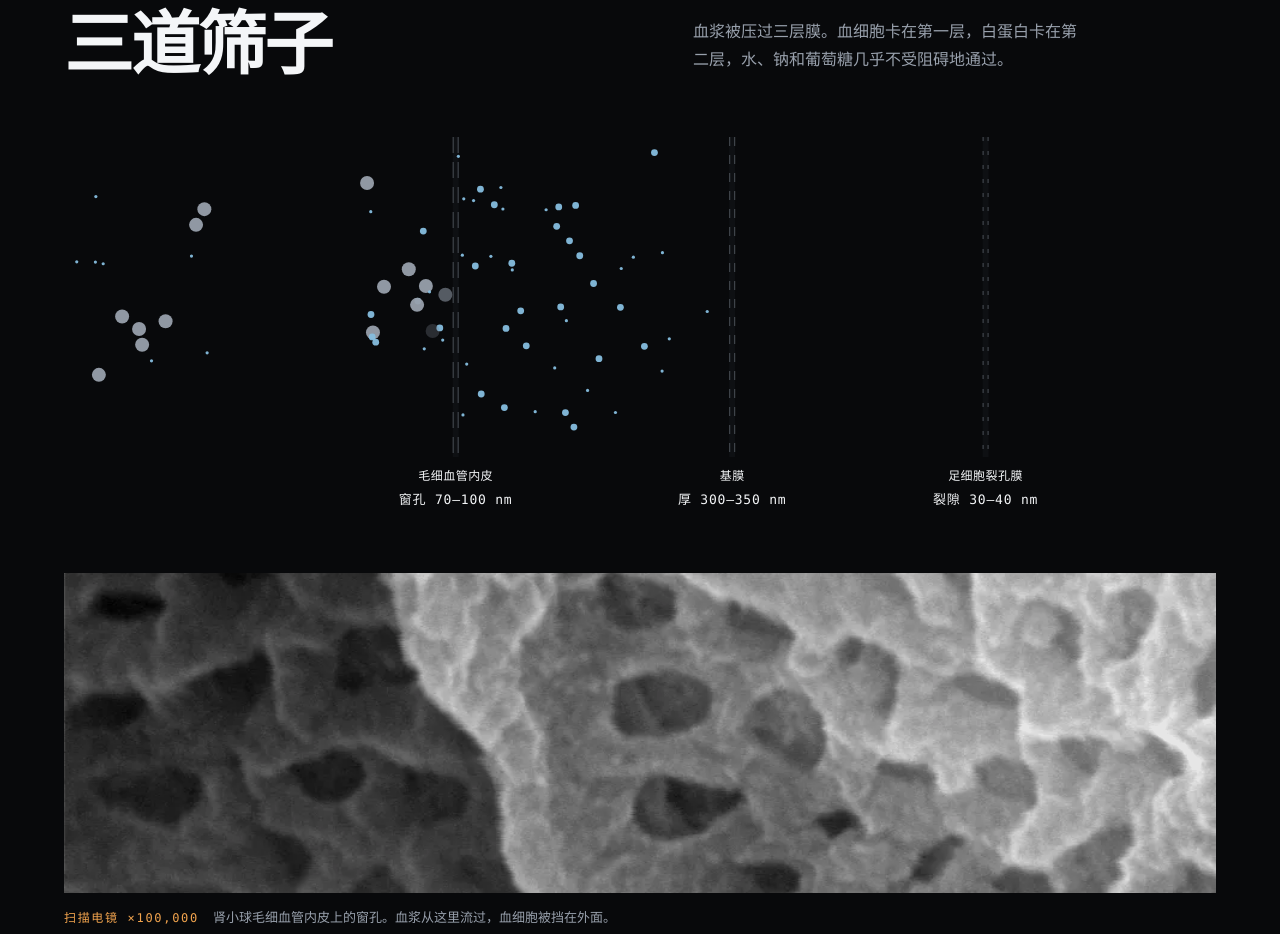
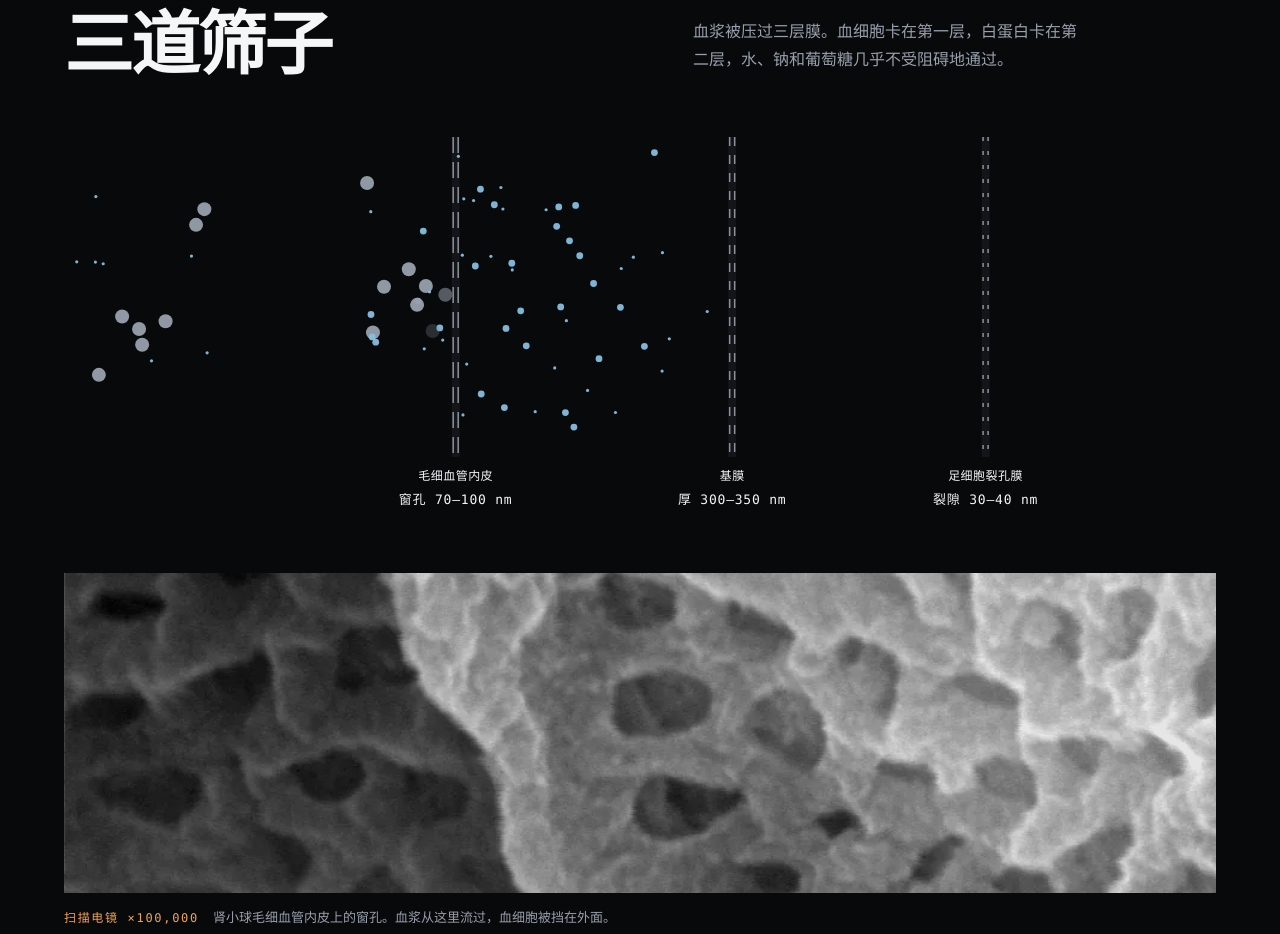
Before and after one commit to haomiaoyan/nephron, a React (Vite) app: page / in a window 1280 px wide. Shown: the part 940-1874 px from the top of the page. Built offline with nearby package versions, Linux system fonts and the light colour scheme.

Commit message:
style(section): 提高三道膜的对比度，让「筛子」本身可见

```diff
--- a/src/sections/FiltrationFlow.tsx
+++ b/src/sections/FiltrationFlow.tsx
@@ -68,15 +68,22 @@ export default function FiltrationFlow() {
     };
 
     const drawLayers = () => {
+      /* 三道膜：双虚线，孔径逐级变小（16/9 → 9/9 → 4/10）。
+         颜色用 --text-2 而不是 --text-3，透明度 0.9、线宽 1.5——
+         原来 0.5 / 1.1px 在实际渲染下几乎看不见，而这三条线就是「筛子」本体。 */
       const dash = [[16, 9], [9, 9], [4, 10]];
+
       LAYER_X.forEach((fx, i) => {
         const x = width * fx;
+
+        // 膜的极淡底带，让线不只是悬空的虚点
         ctx.fillStyle = muted;
-        ctx.globalAlpha = 0.06;
-        ctx.fillRect(x - 3, 0, 6, height);
-        ctx.globalAlpha = 0.5;
-        ctx.strokeStyle = muted;
-        ctx.lineWidth = 1.1;
+        ctx.globalAlpha = 0.1;
+        ctx.fillRect(x - 4, 0, 8, height);
+
+        ctx.globalAlpha = 0.9;
+        ctx.strokeStyle = cell;
+        ctx.lineWidth = 1.5;
         ctx.setLineDash(dash[i]);
         [-2.5, 2.5].forEach((off) => {
           ctx.beginPath();
@@ -85,6 +92,7 @@ export default function FiltrationFlow() {
           ctx.stroke();
         });
       });
+
       ctx.setLineDash([]);
       ctx.globalAlpha = 1;
     };
```
